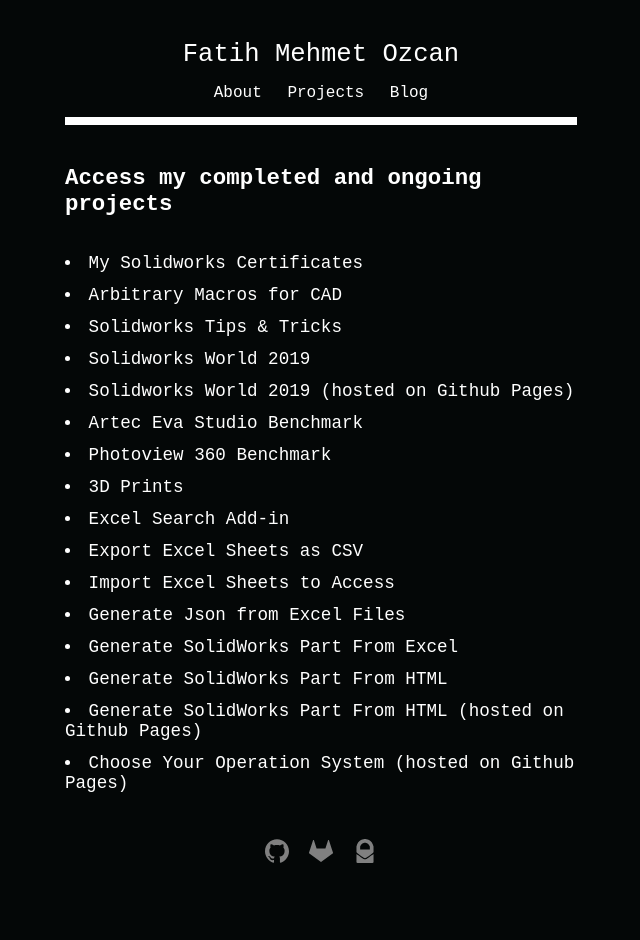
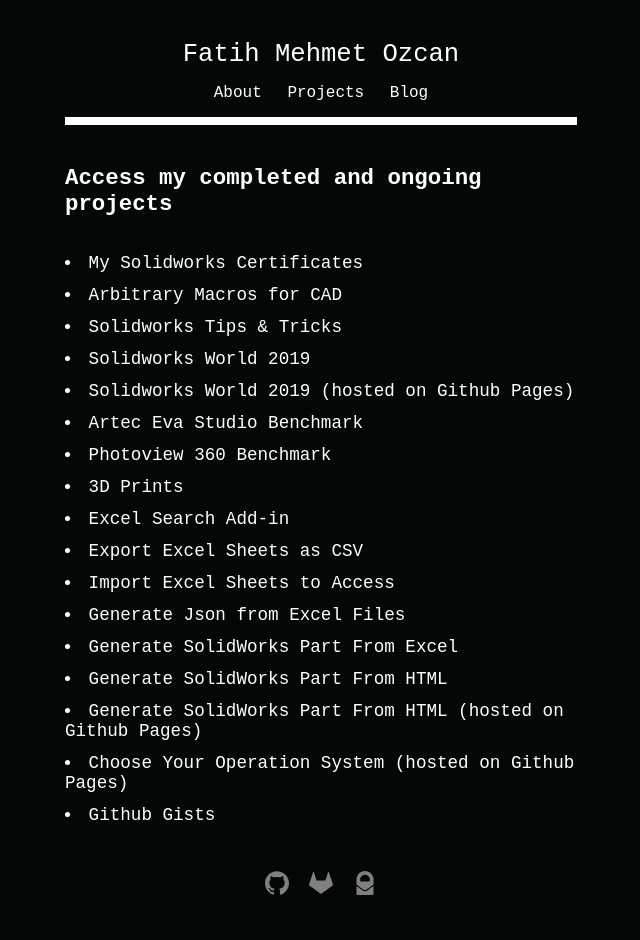
Before and after one commit to fatihmeh/fatihmeh.github.io, a Jekyll site: the page built from projects/index.html, in a window 1280 px wide. Shown: the whole page, without its empty margins (319-959 px from the left). Built offline with Jekyll 4.4.1, drawn with Linux system fonts in a browser that asks for light colours; before the commit the page ends 908 px from its top, so only the background shows below that.

Commit message:
Update index.html

```diff
--- a/projects/index.html
+++ b/projects/index.html
@@ -21,4 +21,5 @@
 <li><a href="https://gitlab.com/testingusername/generate-sw-catia-part-from-html-web-page" target="_blank">Generate SolidWorks Part From HTML</a></li>
 <li><a href="https://fatihmeh.github.io/Generate-SW-Part" target="_blank">Generate SolidWorks Part From HTML (hosted on Github Pages)</a></li>
 <li><a href="https://github.com/fatihmeh/Choose-Your-Operating-System/" target="_blank">Choose Your Operation System (hosted on Github Pages)</a></li>
+<li><a href="https://gist.github.com/fatihmeh" target="_blank">Github Gists</a></li>
 </ul>
```
Lines whose indentation alone changed are shown as unchanged.
